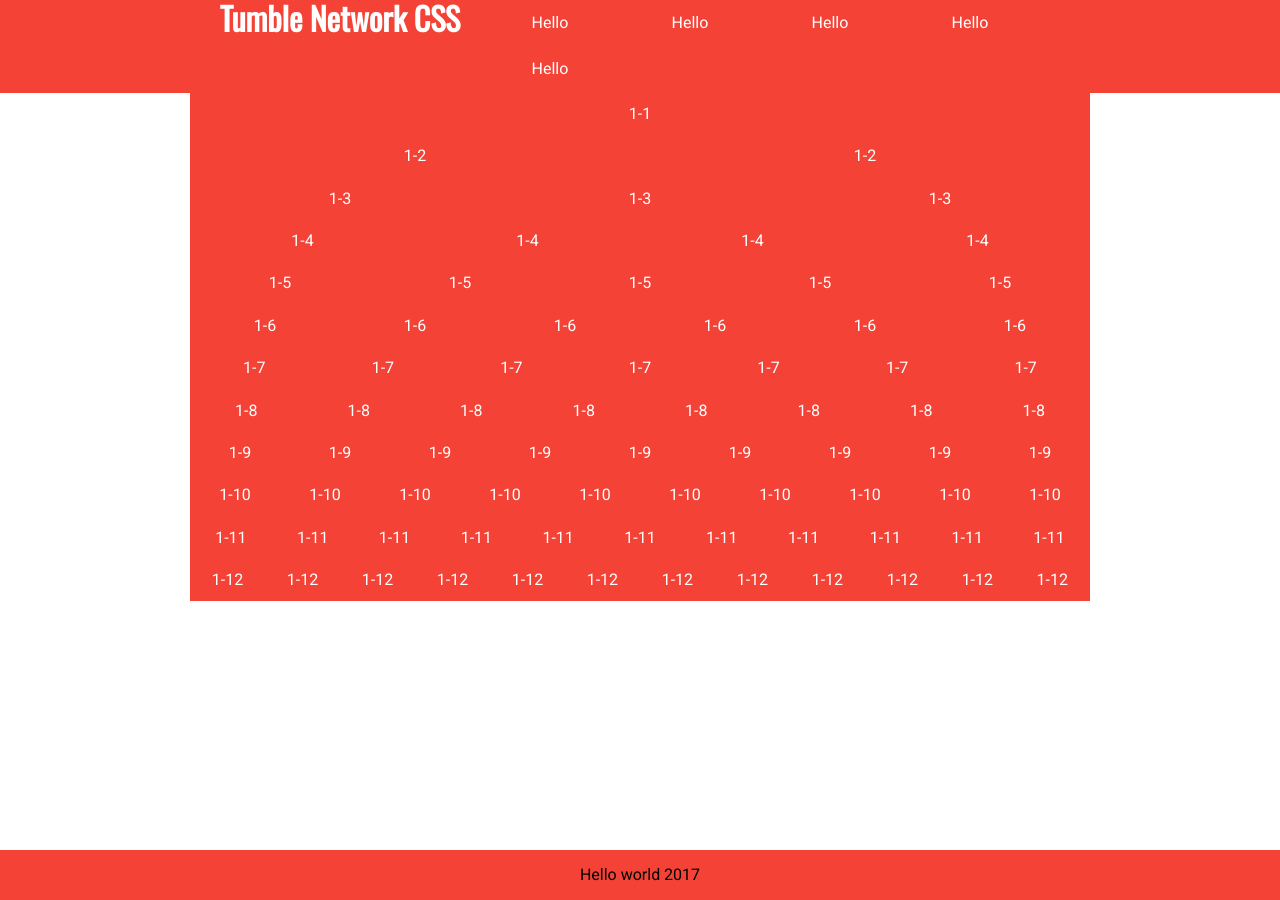
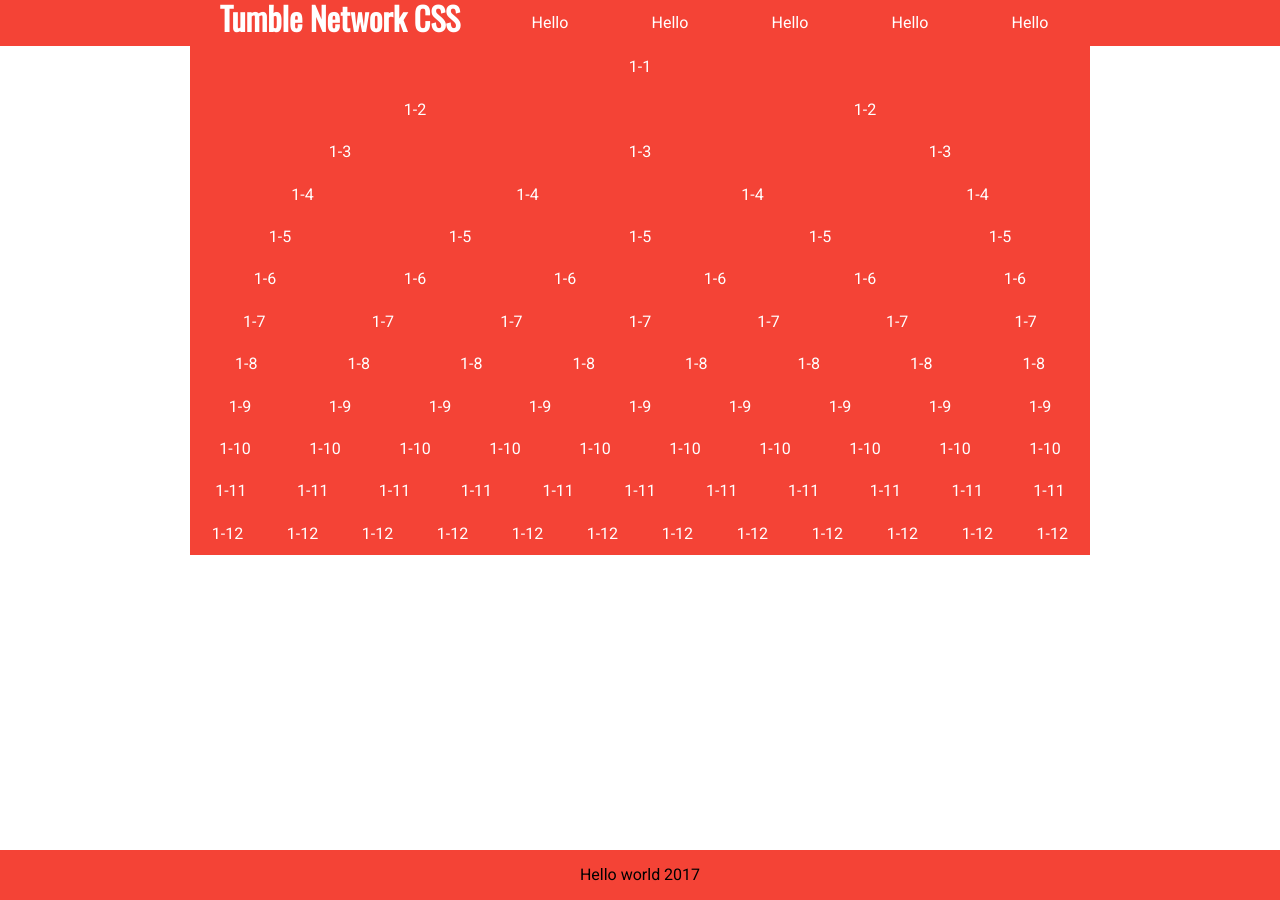
Before and after one commit to tumblenet/tumblenet-css, a Jekyll site: the page built from index.html, in a window 1280 px wide. Built offline with Jekyll 4.4.1, drawn with Linux system fonts in a browser that asks for light colours.

Commit message:
Update tumblenet.min.html

```diff
--- a/css/tumblenet.min.html
+++ b/css/tumblenet.min.html
@@ -112,12 +112,7 @@ max-width: {{ i }}%;
      min-height: 1px;
      padding: 12px;
       text-align: center;
-      margin-right: 20px;
  }
-
-[class*='tn-col']:last-of-type {
-  margin-right: 0;
-}
 
 .tn-row:before,
     .tn-row:after {
```
